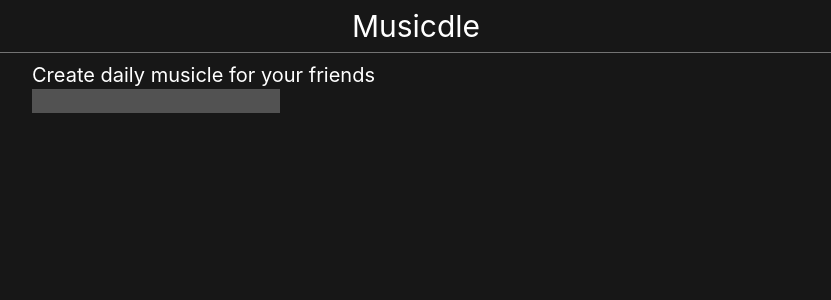
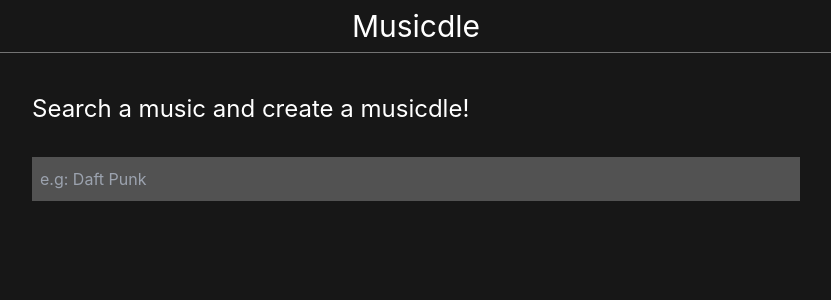
Before and after one commit to johnoppenheimer/musicdle, a Next.js app: page / in a window 1280 px wide. Shown: the top 300 px of the page, without its empty margins (224-1055 px from the left). Built offline with nearby package versions, Linux system fonts and the light colour scheme.

Commit message:
feat: Update design of main search

```diff
--- /dev/null
+++ b/components/Spinner.tsx
@@ -0,0 +1,24 @@
+type SpinnerProps = {
+    className?: string;
+};
+
+const Spinner = ({ className }: SpinnerProps) => (
+    <svg
+        role="status"
+        className={`w-6 h-6 text-gray-200 animate-spin dark:text-gray-600 fill-gray-200 ${className ?? ''}`}
+        viewBox="0 0 100 101"
+        fill="none"
+        xmlns="http://www.w3.org/2000/svg"
+    >
+        <path
+            d="M100 50.5908C100 78.2051 77.6142 100.591 50 100.591C22.3858 100.591 0 78.2051 0 50.5908C0 22.9766 22.3858 0.59082 50 0.59082C77.6142 0.59082 100 22.9766 100 50.5908ZM9.08144 50.5908C9.08144 73.1895 27.4013 91.5094 50 91.5094C72.5987 91.5094 90.9186 73.1895 90.9186 50.5908C90.9186 27.9921 72.5987 9.67226 50 9.67226C27.4013 9.67226 9.08144 27.9921 9.08144 50.5908Z"
+            fill="currentColor"
+        />
+        <path
+            d="M93.9676 39.0409C96.393 38.4038 97.8624 35.9116 97.0079 33.5539C95.2932 28.8227 92.871 24.3692 89.8167 20.348C85.8452 15.1192 80.8826 10.7238 75.2124 7.41289C69.5422 4.10194 63.2754 1.94025 56.7698 1.05124C51.7666 0.367541 46.6976 0.446843 41.7345 1.27873C39.2613 1.69328 37.813 4.19778 38.4501 6.62326C39.0873 9.04874 41.5694 10.4717 44.0505 10.1071C47.8511 9.54855 51.7191 9.52689 55.5402 10.0491C60.8642 10.7766 65.9928 12.5457 70.6331 15.2552C75.2735 17.9648 79.3347 21.5619 82.5849 25.841C84.9175 28.9121 86.7997 32.2913 88.1811 35.8758C89.083 38.2158 91.5421 39.6781 93.9676 39.0409Z"
+            fill="currentFill"
+        />
+    </svg>
+);
+
+export default Spinner;
--- /dev/null
+++ b/components/pages/home/DeezerAutocomplete/DeezerAutocompleteInput.tsx
@@ -0,0 +1,27 @@
+import Spinner from '../../../Spinner';
+
+type DeezerAutocompleteInputProps = {
+    value: string;
+    onChangeText?: (value: string) => void;
+    isLoading?: boolean;
+};
+
+const DeezerAutocompleteInput = ({ value, onChangeText, isLoading = false }: DeezerAutocompleteInputProps) => {
+    return (
+        <div className="relative flex my-2">
+            <input
+                value={value}
+                onChange={(e) => onChangeText?.(e.target.value)}
+                className="bg-neutral-600 h-11 w-full pl-2 pr-8"
+                placeholder="e.g: Daft Punk"
+            />
+            {isLoading && (
+                <div className="absolute right-0 h-full flex items-center justify-center mr-2">
+                    <Spinner />
+                </div>
+            )}
+        </div>
+    );
+};
+
+export default DeezerAutocompleteInput;
--- a/components/pages/home/DeezerAutocomplete/index.tsx
+++ b/components/pages/home/DeezerAutocomplete/index.tsx
@@ -2,6 +2,7 @@
 import { useState } from 'react';
 import { useDeezerSearch } from '../../../../libraries/deezer/hooks';
 import { DeezerTrack } from '../../../../libraries/deezer/type';
+import DeezerAutocompleteInput from './DeezerAutocompleteInput';
 import DeezerAutocompleteResultRow from './DeezerAutocompleteResultRow';
 
 const DeezerAutocomplete = () => {
@@ -16,8 +17,7 @@
 
     return (
         <div>
-            <input value={query} onChange={(e) => setQuery(e.target.value)} className="bg-neutral-600" />
-            {isLoading && <p>Loading</p>}
+            <DeezerAutocompleteInput value={query} onChangeText={setQuery} isLoading={isLoading} />
             {data != null && (
                 <div>
                     {data.data.map((track) => (
--- a/pages/index.tsx
+++ b/pages/index.tsx
@@ -10,7 +10,7 @@
             <link rel="icon" href="/favicon.ico" />
         </Head>
         <div className="py-2">
-            <h2 className="text-xl">Create daily musicle for your friends</h2>
+            <h2 className="text-2xl my-8">Search a music and create a musicdle!</h2>
             <DeezerAutocomplete />
         </div>
     </div>
```
